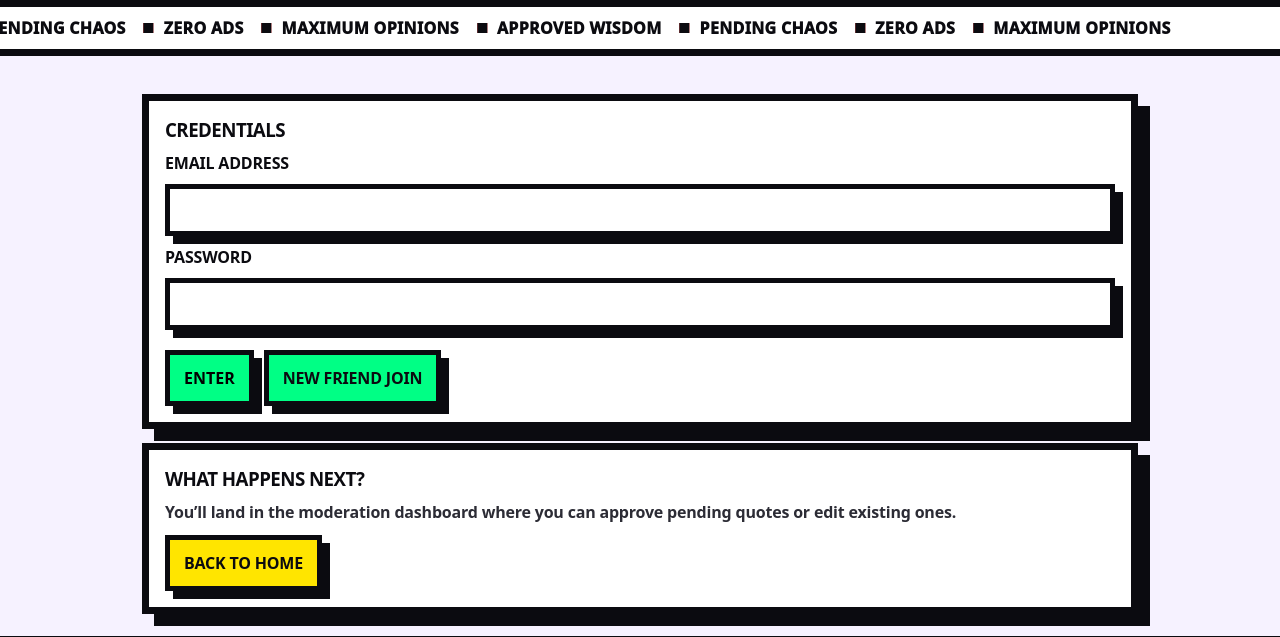
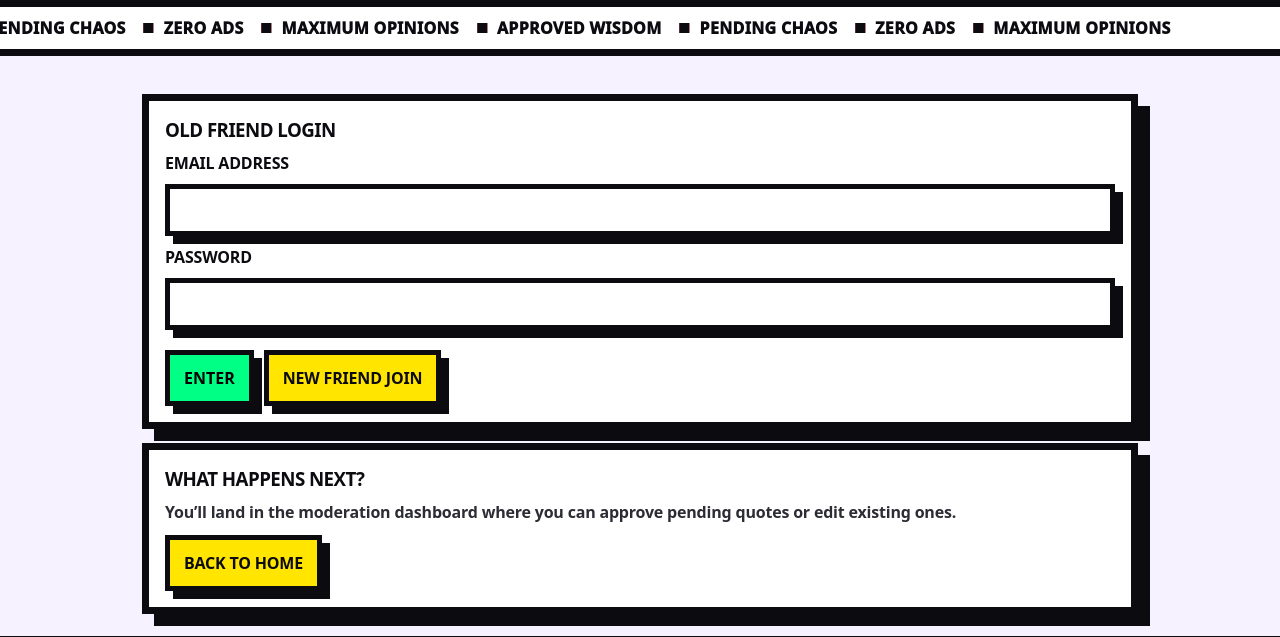
Before and after one commit to mortalnow/dan-s-bullshit, a FastAPI app: page /admin/login in a window 1280 px wide. Shown: the part 107-744 px from the top of the page. Run offline with FastAPI, Linux system fonts and the light colour scheme.

Commit message:
UI: Rename credentials to 'Old Friend Login' and change 'New Friend Join' button color

```diff
--- a/app/templates/admin_login.html
+++ b/app/templates/admin_login.html
@@ -2,7 +2,7 @@
 {% block content %}
 <section class="grid">
   <div class="card">
-    <h3>Credentials</h3>
+    <h3>Old Friend Login</h3>
     <form method="post" action="/admin/login" class="form">
       <label for="email">Email address</label>
       <input id="email" name="email" type="email" required />
@@ -11,7 +11,7 @@
 
       <div class="actions" style="margin-top: 10px;">
         <button class="btn primary" type="submit">Enter</button>
-        <a class="btn primary" href="/register">New Friend Join</a>
+        <a class="btn alt" href="/register">New Friend Join</a>
       </div>
     </form>
   </div>
```
